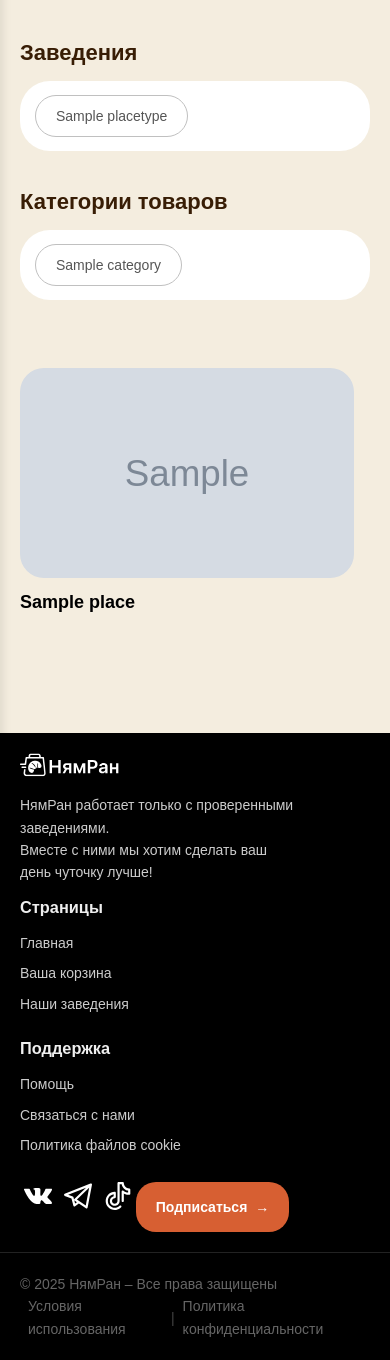
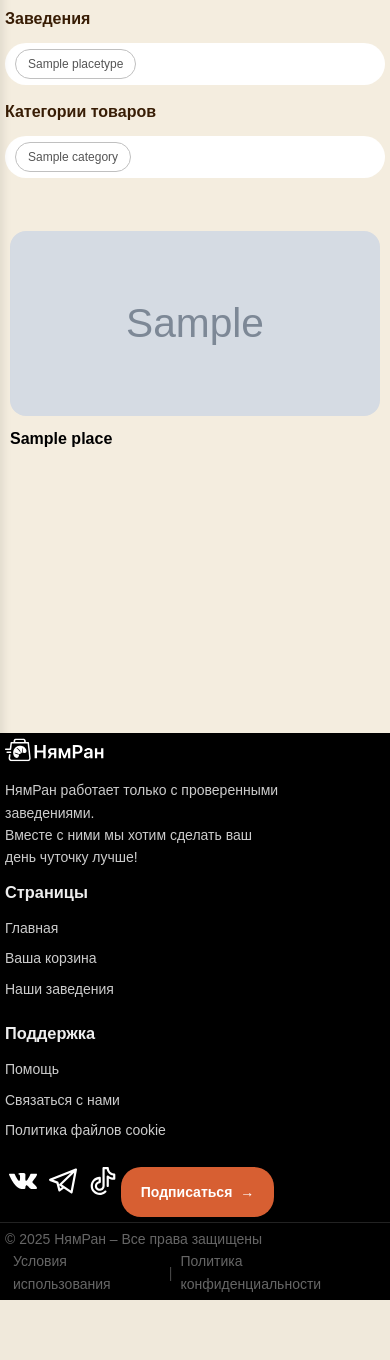
Before and after one commit to SSerov77/web-nyamrun, a Django app: page /places/ in a window 390 px wide. Shown: the part 100-1460 px from the top of the page. After the commit the page ends 1400 px from the top, so only its background shows below. Run offline with Django 5.2, Linux system fonts and the light colour scheme; tables that the repository leaves empty hold one stand-in row (values such as "Sample post"); grey boxes marked "Sample" are stand-in pictures; parts of the project's set-up code (start-up, migrations or seed data) failed here and were passed over; some libraries are stand-ins or nearby versions; some web fonts are replaced.

Commit message:
Added adaptive for place_list

```diff
--- a/nyamrun/static/css/includes/place_item.css
+++ b/nyamrun/static/css/includes/place_item.css
@@ -39,3 +39,40 @@
     font-size: 18px;
     color: var(--color-text-dark);
 }
+
+
+.items {
+  max-width: 100%;
+  box-sizing: border-box;
+}
+
+@media (max-width: 900px) {
+  .items {
+    justify-content: center;
+  }
+  .item {
+    flex: 1 1 calc(50% - 20px);
+    max-width: 100%;
+    box-sizing: border-box;
+  }
+}
+
+@media (max-width: 600px) {
+  .items {
+    gap: 10px;
+    padding: 0 5px;
+  }
+  .item {
+    flex: 1 1 100%;
+    min-width: 0;
+    max-width: 100%;
+    box-sizing: border-box;
+  }
+}
+.item-img {
+    aspect-ratio: 2/1;
+    border-radius: 16px;
+}
+.item-name {
+    font-size: 16px;
+}
--- a/nyamrun/static/css/places/place_list.css
+++ b/nyamrun/static/css/places/place_list.css
@@ -84,3 +84,41 @@
 }
 
 /* ITEMS */
+
+
+@media (max-width: 900px) {
+  .container {
+    padding: 10px;
+  }
+  .filters {
+    flex-direction: column;
+    gap: 15px;
+    padding: 10px 0;
+  }
+  .filter-options {
+    height: auto;
+    flex-wrap: wrap;
+    gap: 10px;
+  }
+}
+
+@media (max-width: 600px) {
+  .container {
+    padding: 5px;
+  }
+  .filters {
+    gap: 10px;
+    padding: 5px 0;
+  }
+  .filter-group h3 {
+    font-size: 16px;
+  }
+  .filter-options label {
+    padding: 6px 10px;
+    font-size: 13px;
+  }
+  .pill span {
+    padding: 8px 12px;
+    font-size: 12px;
+  }
+}
```
